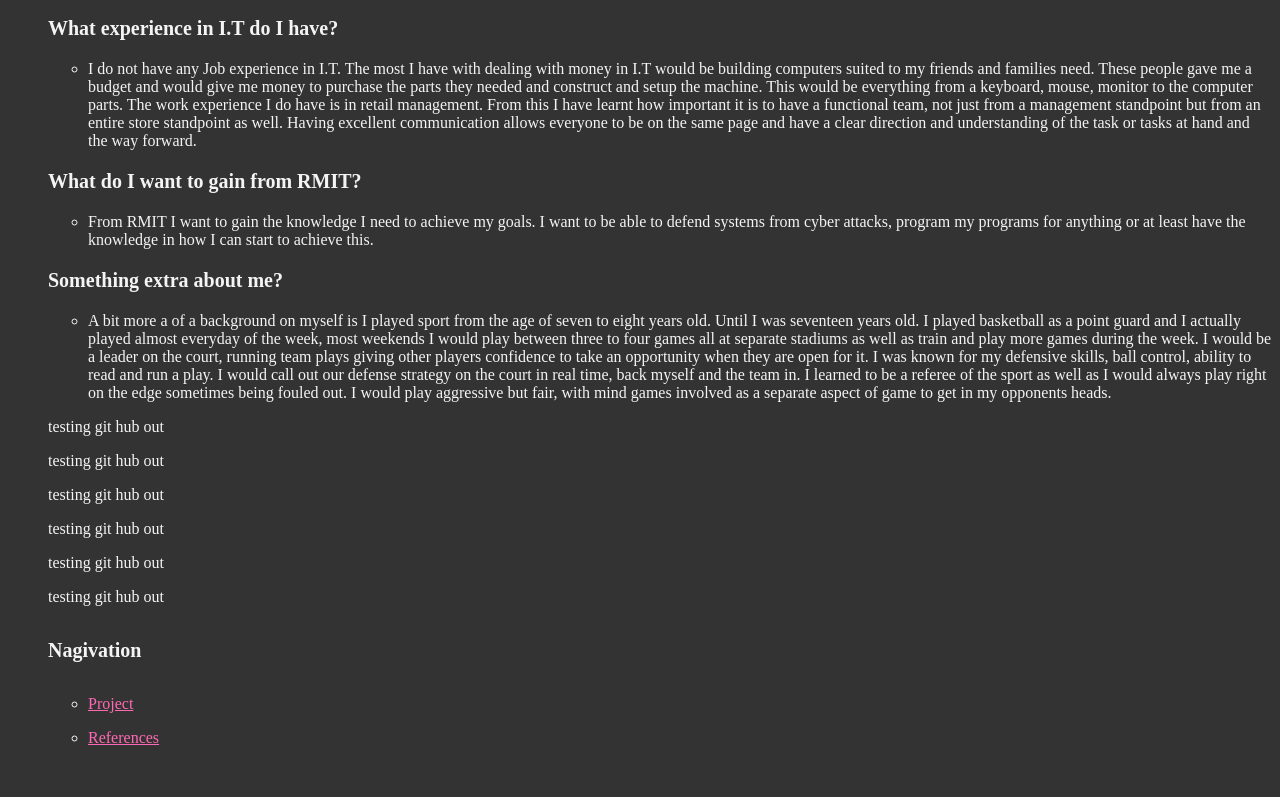
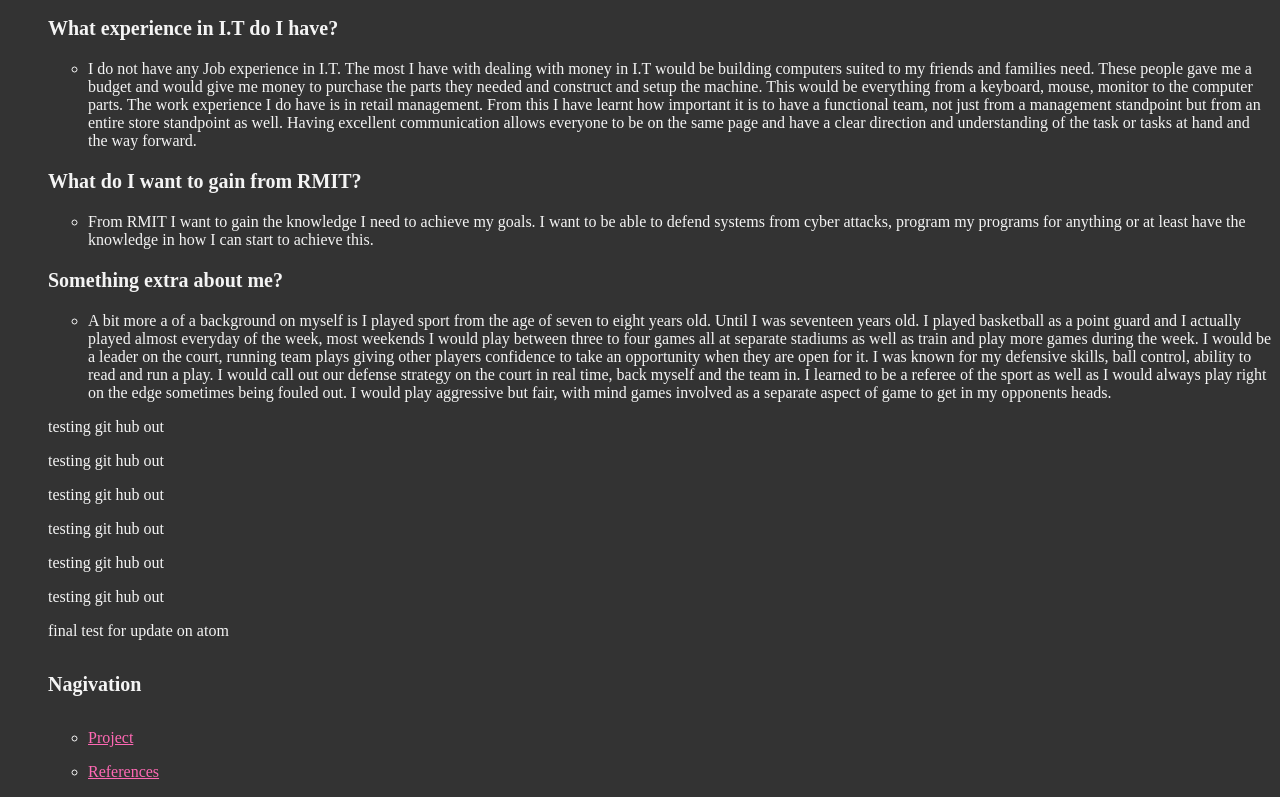
Before and after one commit to Matee52/try-out-10, a plain HTML site: page index.html in a window 1280 px wide. Shown: the part 656-1453 px from the top of the page. Before the commit the page ends 1419 px from the top, so only its background shows below. Drawn offline with Linux system fonts and the light colour scheme.

Commit message:
final test

```diff
--- a/index.html
+++ b/index.html
@@ -69,6 +69,7 @@
            <p> testing git hub out</p>
            <p> testing git hub out</p>
            <p> testing git hub out</p>
+           <p> final test for update on atom </p>
 
 
 
```
